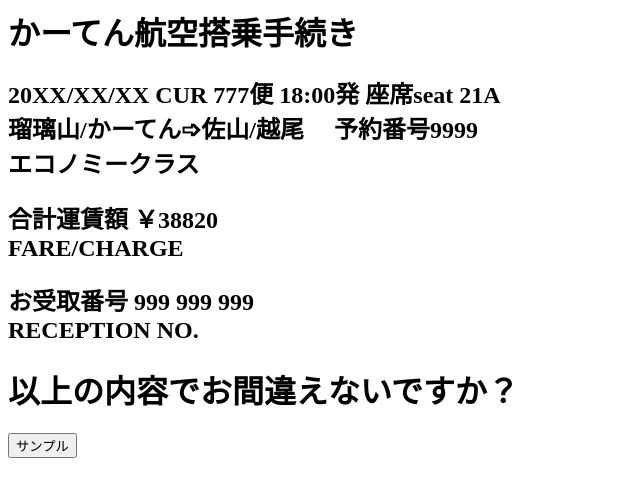
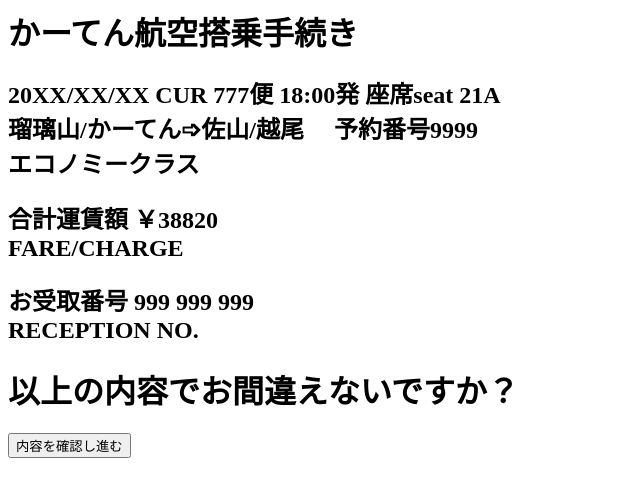
Before and after one commit to curtainch/curtain-airlines, a plain HTML site: page docs/index.html in a window 1280 px wide. Shown: the whole page, without its empty margins (0-640 px from the left). Drawn offline with Linux system fonts and the light colour scheme.

Commit message:
Update index.html

```diff
--- a/docs/index.html
+++ b/docs/index.html
@@ -4,4 +4,4 @@
 <h2> お受取番号 999 999 999<br>RECEPTION NO.</h2>
 <h1>以上の内容でお間違えないですか？</h1>
 
-<button onclick="location.href='syuryou.html'">サンプル</button>
+<button onclick="location.href='syuryou.html'">内容を確認し進む</button>
```
